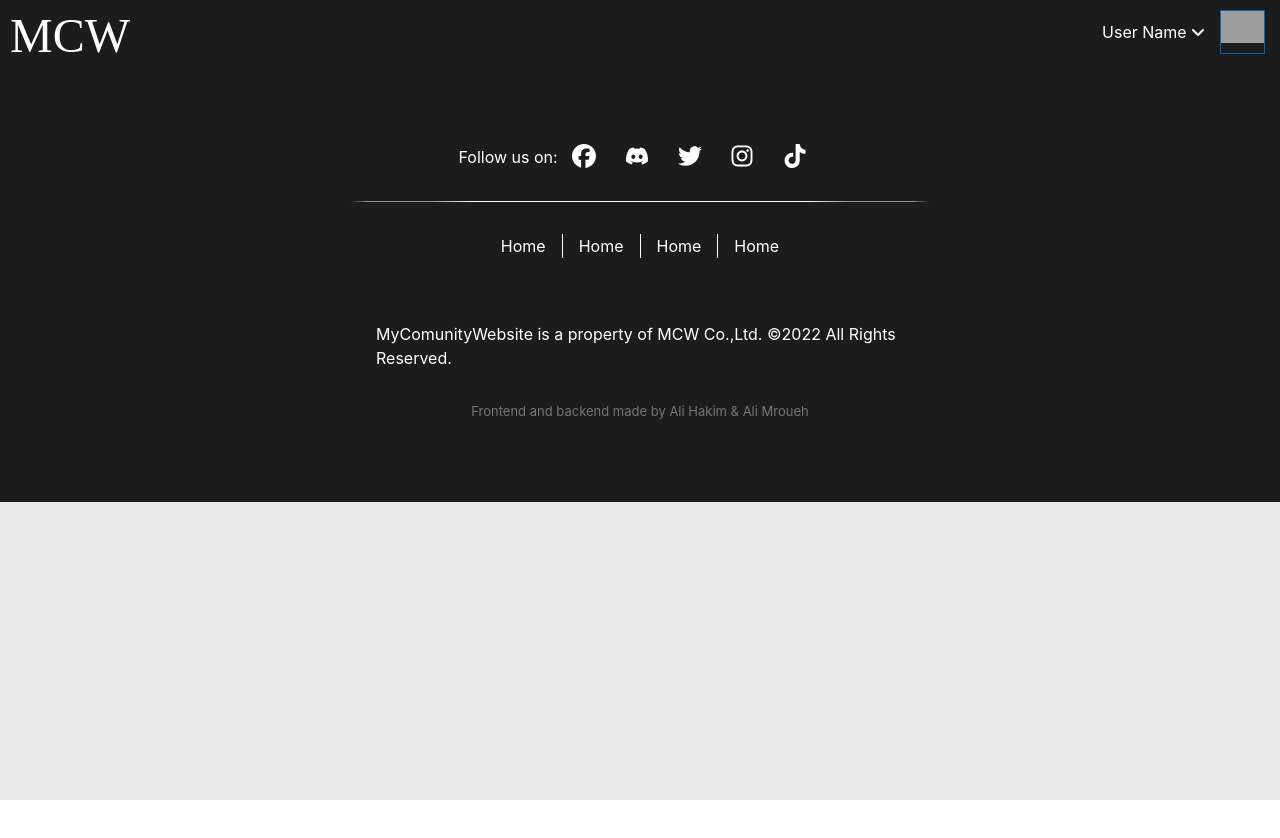
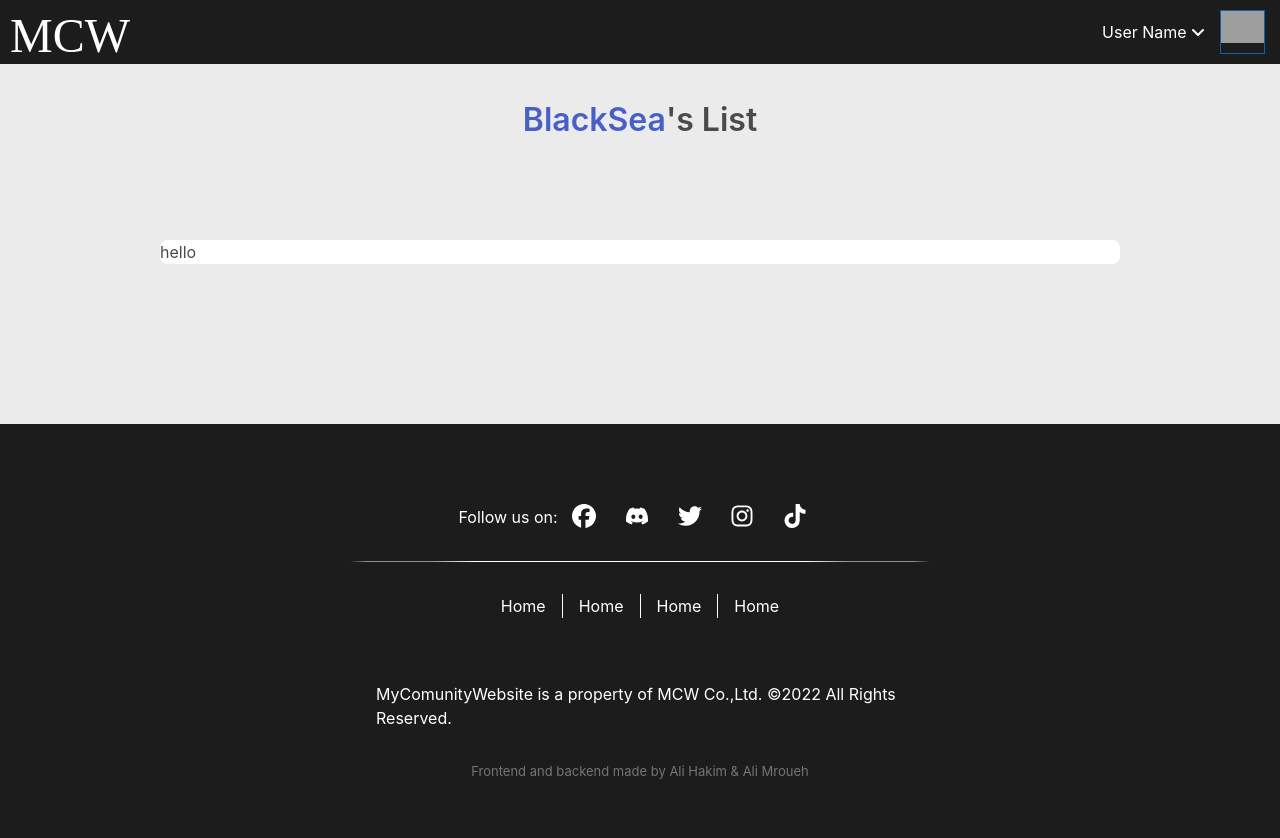
Before and after one commit to AliHakim773/MCW, a Vue app in the folder Frontend/: page /list in a window 1280 px wide. Shown: the top 838 px of the page. Before the commit the page ends 800 px from the top, so only its background shows below. Built offline with nearby package versions, Linux system fonts and the light colour scheme; grey boxes are pictures that could not be loaded.

Commit message:
added list view

```diff
--- a/Frontend/src/components/MainNav.vue
+++ b/Frontend/src/components/MainNav.vue
@@ -1,6 +1,6 @@
 <template>
   <nav class="main-nav">
-    <span class="logo">MCW</span>
+    <router-link class="logo" to="/">MCW</router-link>
     <UserInfoLoggedOutVue v-if="IsLoggedOut" />
     <UserInfoLoggedInVue v-else />
   </nav>
@@ -37,4 +37,7 @@ export default {
   color: var(--color-white);
   padding-left: 10px;
 }
+.logo:hover {
+  color: var(--color-white);
+}
 </style>
--- a/Frontend/src/components/Mainbody.vue
+++ b/Frontend/src/components/Mainbody.vue
@@ -7,6 +7,7 @@
         <router-link class="site-nav-link" to="/register">Register</router-link>
         <router-link class="site-nav-link" to="/Movie">Movie</router-link>
         <router-link class="site-nav-link" to="/Profile">Profile</router-link>
+        <router-link class="site-nav-link" to="/list">List</router-link>
       </div>
       <div class="search">
         <form>
--- a/Frontend/src/router/index.js
+++ b/Frontend/src/router/index.js
@@ -40,6 +40,12 @@ const routes = [
     component: () =>
       import(/* webpackChunkName: "about" */ '../views/FriendsView.vue'),
   },
+  {
+    path: '/list',
+    name: 'list',
+    component: () =>
+      import(/* webpackChunkName: "about" */ '../views/ListView.vue'),
+  },
 ]
 
 const router = new VueRouter({
--- a/Frontend/src/views/ListView.vue
+++ b/Frontend/src/views/ListView.vue
@@ -1,9 +1,33 @@
 <template>
-  <div></div>
+  <div>
+    <header class="list-header">
+      <router-link to="/profile">{{ Name }}</router-link
+      >'s List
+    </header>
+    <div class="div-comp-white list"><header>hello</header></div>
+  </div>
 </template>
 <script>
 export default {
   name: 'ListView',
+  data() {
+    return {
+      Name: 'BlackSea',
+    }
+  },
 }
 </script>
-<style scoped></style>
+<style scoped>
+.list-header {
+  height: 10rem;
+  display: flex;
+  align-items: flex-start;
+  justify-content: center;
+  padding: 2rem;
+  font-size: 2em;
+  font-weight: 600;
+}
+.list {
+  margin: 1rem 10rem 10rem 10rem;
+}
+</style>
```
